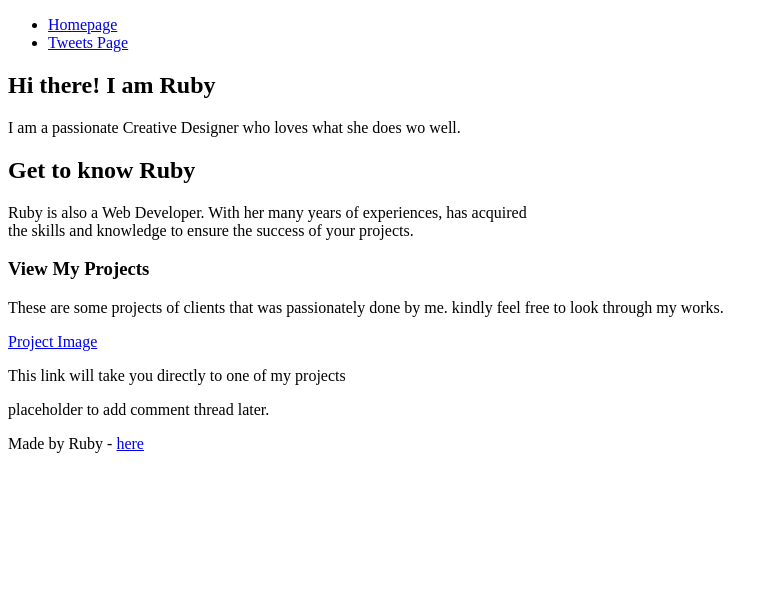
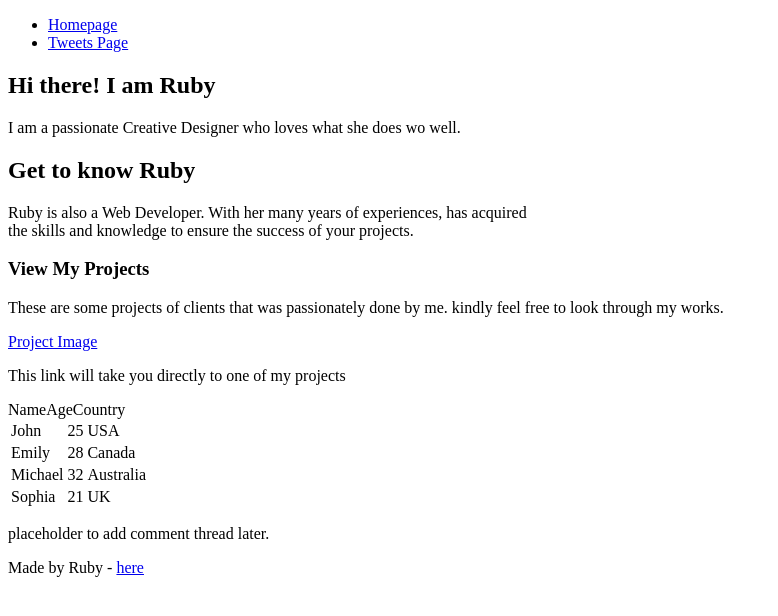
Before and after one commit to Chelsea-Adjei/My_First_Portfolio, a plain HTML site: page html_basic/index.html in a window 1280 px wide. Shown: the whole page, without its empty margins (0-778 px from the left). Drawn offline with Linux system fonts and the light colour scheme.

```diff
--- a/html_basic/index.html
+++ b/html_basic/index.html
@@ -30,6 +30,31 @@
                 </p>
                 <a href="https://i.ibb.co/gTDZZT8/ALX-Logo-07.png">Project Image</a>
                 <p>This link will take you directly to one of my projects</p>
+                <table>
+                    <thead>Name</thead>
+                    <thead>Age</thead>
+                    <thead>Country</thead>
+                    <tr>
+                        <td>John</td>
+                        <td>25</td>
+                        <td>USA</td>
+                    </tr>
+                    <tr>
+                        <td>Emily</td>
+                        <td>28</td>
+                        <td>Canada</td>
+                    </tr>
+                    <tr>
+                        <td>Michael</td>
+                        <td>32</td>
+                        <td>Australia</td>
+                    </tr>
+                    <tr>
+                        <td>Sophia</td>
+                        <td>21</td>
+                        <td>UK</td>
+                    </tr>
+                </table>
             </article>
 
             <aside>
```
